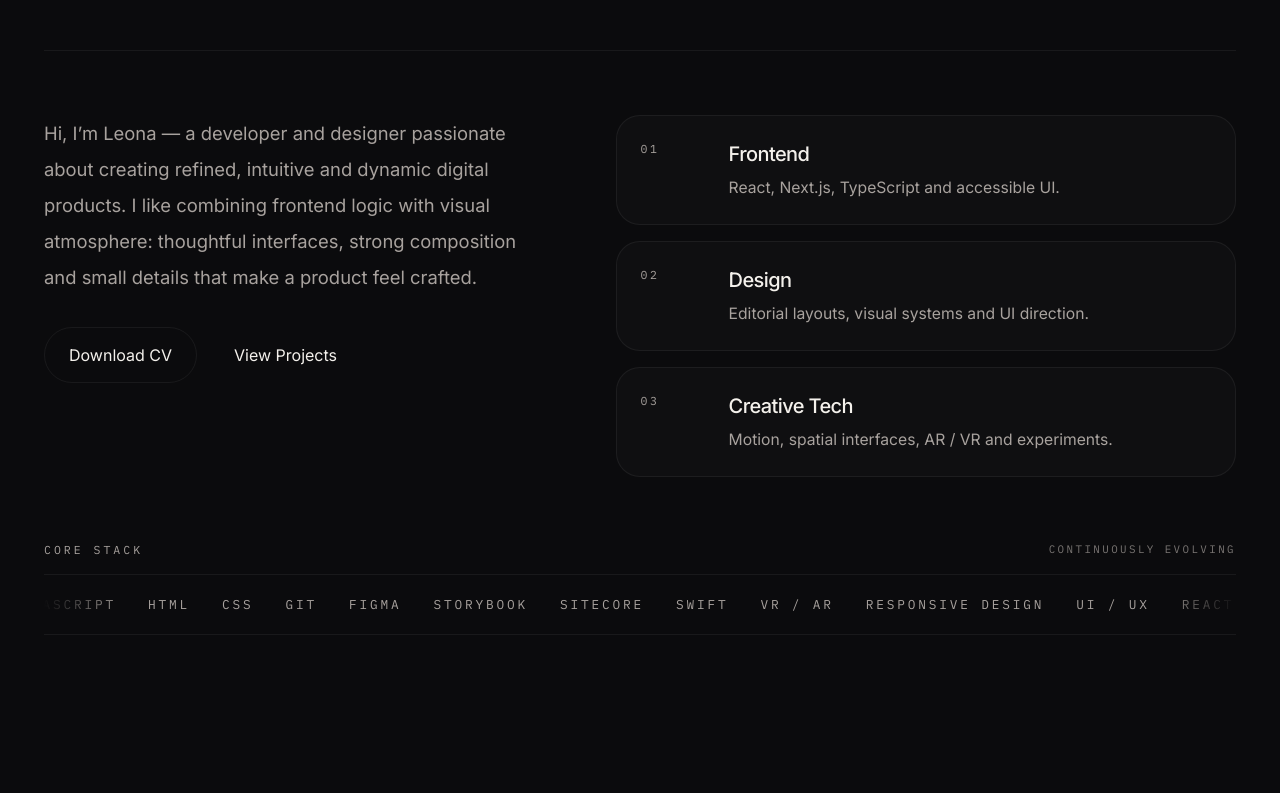
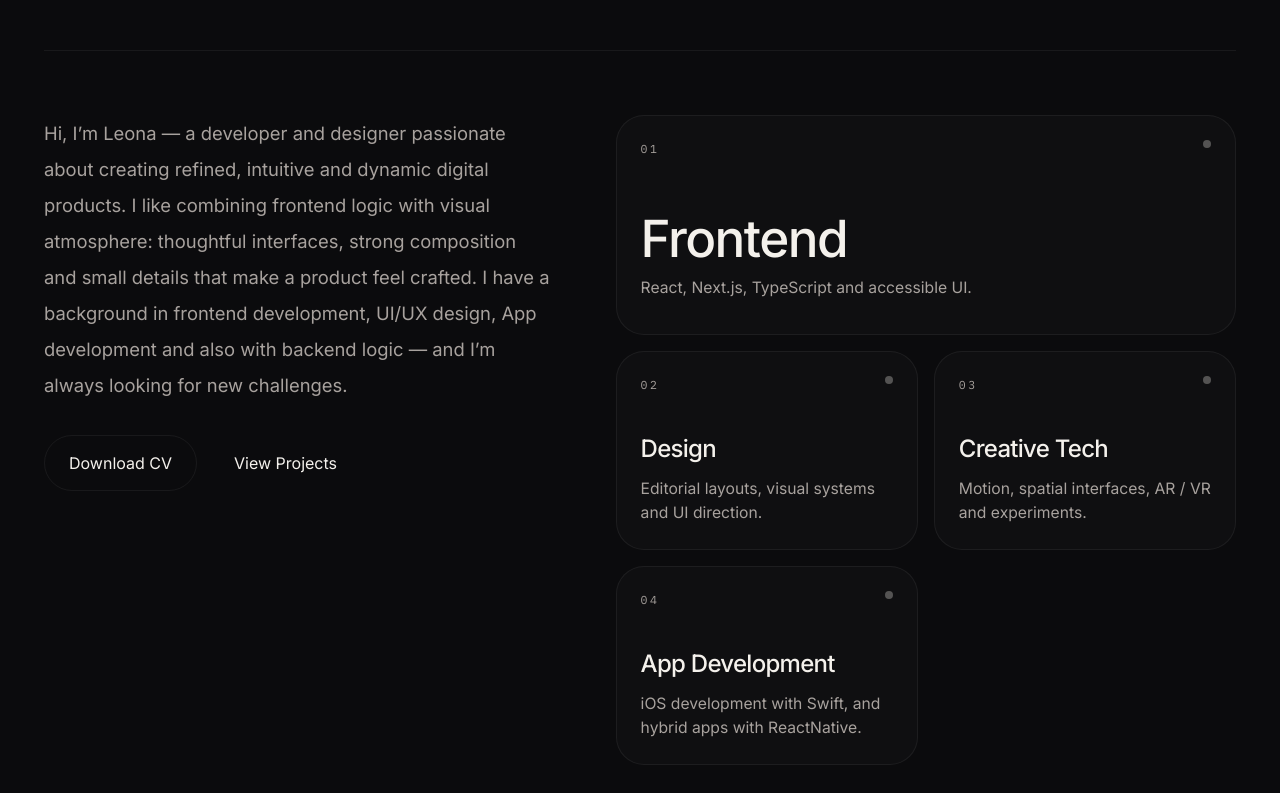
Before and after one commit to leonajosephine/modern-portfolio, a Next.js app: page / in a window 1280 px wide. Shown: the part 1287-2080 px from the top of the page. Built offline with nearby package versions, Linux system fonts and the light colour scheme.

Commit message:
feat(about): new version

```diff
--- a/components/sections/About.tsx
+++ b/components/sections/About.tsx
@@ -7,6 +7,7 @@ const focusItems = [
   ["01", "Frontend", "React, Next.js, TypeScript and accessible UI."],
   ["02", "Design", "Editorial layouts, visual systems and UI direction."],
   ["03", "Creative Tech", "Motion, spatial interfaces, AR / VR and experiments."],
+  ["04", "App Development", "iOS development with Swift, and hybrid apps with ReactNative."],
 ];
 
 const skills = [
@@ -93,6 +94,7 @@ export default function About() {
               frontend logic with visual atmosphere: thoughtful interfaces,
               strong composition and small details that make a product feel
               crafted.
+              I have a background in frontend development, UI/UX design, App development and also with backend logic — and I’m always looking for new challenges.
             </p>
 
             <div className="mt-8 flex flex-wrap gap-3">
@@ -112,21 +114,33 @@ export default function About() {
             whileInView={{ opacity: 1, y: 0 }}
             viewport={{ once: true, amount: 0.2 }}
             transition={{ duration: 0.65 }}
-            className="grid gap-4"
+            className="grid gap-4 sm:grid-cols-2"
           >
-            {focusItems.map(([number, title, text]) => (
+            {focusItems.map(([number, title, text], index) => (
               <div
                 key={title}
-                className="grid gap-4 rounded-[1.5rem] border border-border bg-card/55 p-5 sm:grid-cols-[72px_1fr] sm:p-6"
+                className={`group relative overflow-hidden rounded-[1.75rem] border border-border bg-card/55 p-6 transition-all duration-300 hover:-translate-y-1 hover:bg-card/80 ${
+                  index === 0 ? "sm:col-span-2 min-h-[220px]" : "min-h-[180px]"
+                }`}
               >
-                <span className="font-mono text-[0.72rem] uppercase tracking-[0.22em] text-muted-foreground">
-                  {number}
-                </span>
-                <div>
-                  <h3 className="text-xl font-medium tracking-[-0.03em] text-foreground">
+                <div className="flex items-start justify-between gap-6">
+                  <span className="font-mono text-[0.72rem] uppercase tracking-[0.22em] text-muted-foreground">
+                    {number}
+                  </span>
+
+                  <span className="h-2 w-2 rounded-full bg-foreground/30 transition-all duration-300 group-hover:bg-foreground" />
+                </div>
+
+                <div className={index === 0 ? "mt-14" : "mt-10"}>
+                  <h3
+                    className={`font-medium tracking-[-0.05em] text-foreground ${
+                      index === 0 ? "text-[clamp(2rem,4vw,4rem)] leading-none" : "text-2xl"
+                    }`}
+                  >
                     {title}
                   </h3>
-                  <p className="mt-2 text-sm leading-6 text-muted-foreground sm:text-[0.98rem]">
+
+                  <p className="mt-3 max-w-[28rem] text-sm leading-6 text-muted-foreground sm:text-[0.98rem]">
                     {text}
                   </p>
                 </div>
```
